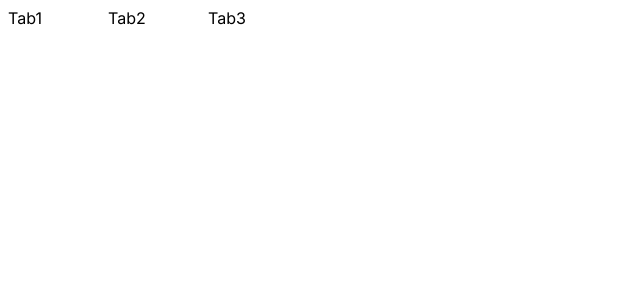
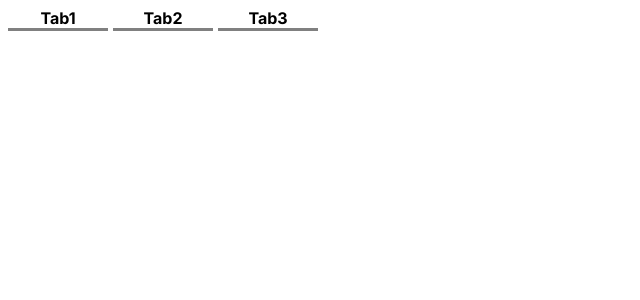
Before and after one commit to Girjashanker/nextjs-counter-app, a Next.js app: page / in a window 1280 px wide. Shown: the top 300 px of the page, without its empty margins (0-640 px from the left). Built offline with nearby package versions, Linux system fonts and the light colour scheme.

Commit message:
children add

```diff
--- a/src/app/css/Tab.css
+++ b/src/app/css/Tab.css
@@ -2,4 +2,8 @@
 {
     width: 100px;
     display: inline-block;
+    text-align: center;
+    border-bottom: 3px solid gray;
+    margin-right: 5px;
+    font-weight: bold;
 }
```
